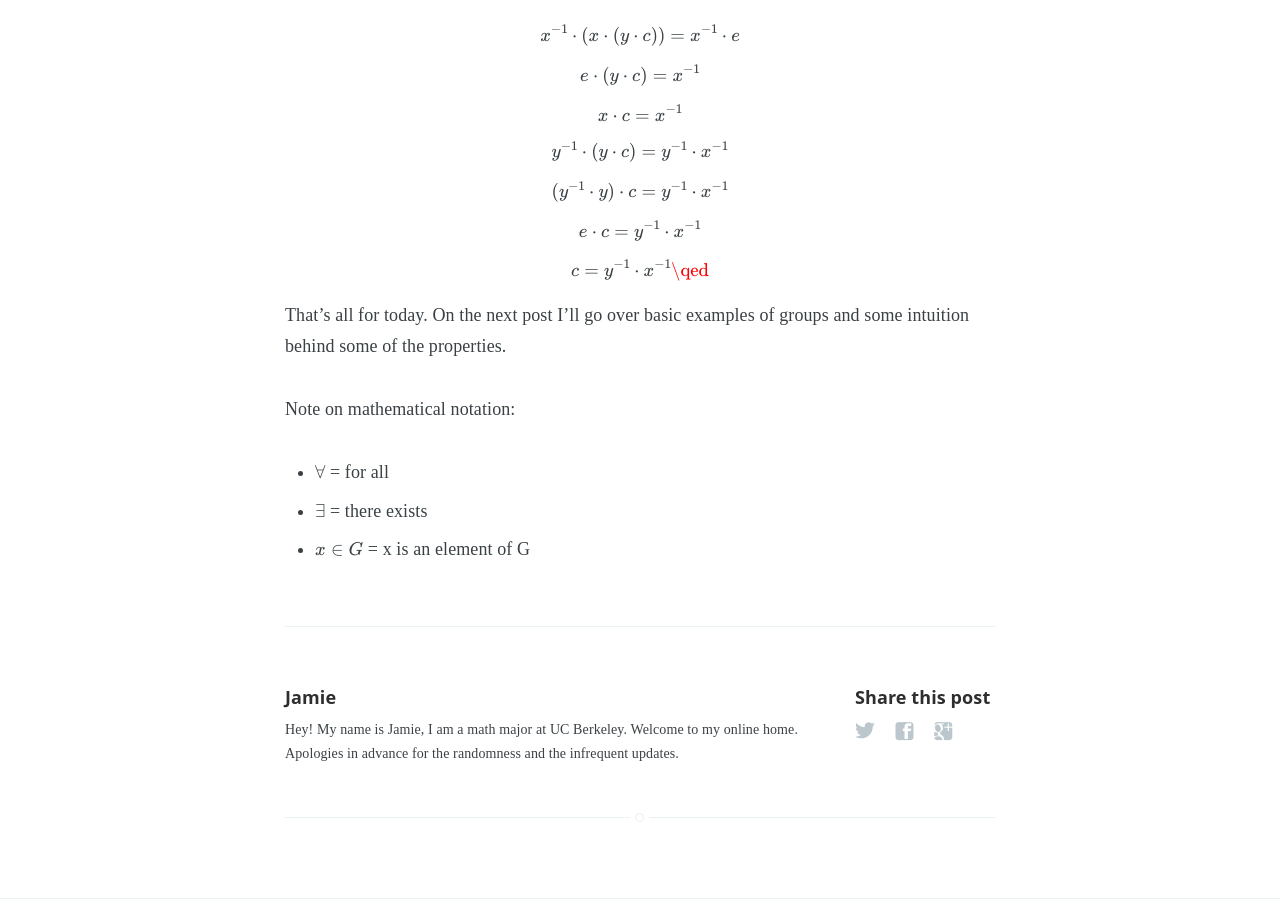
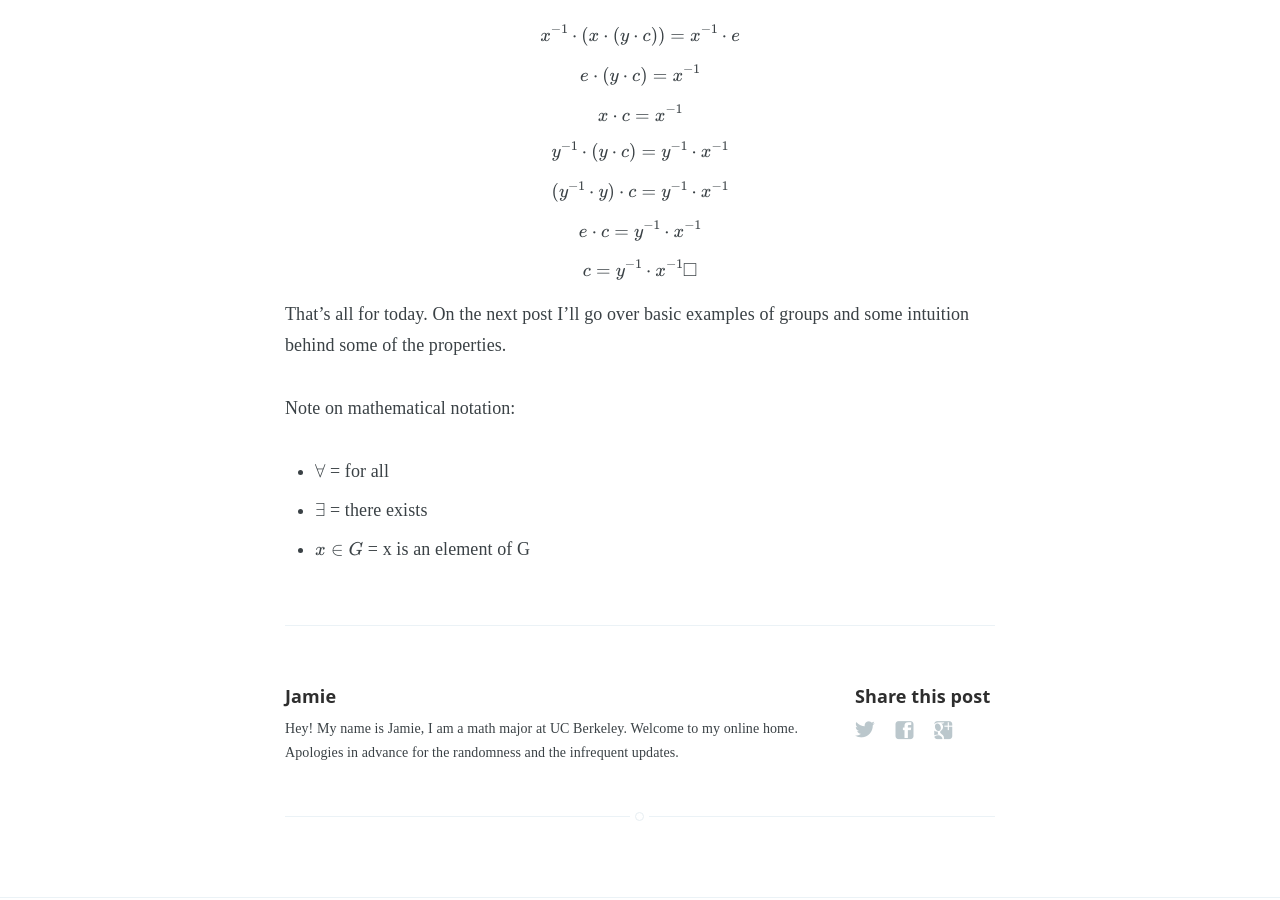
Before and after one commit to jamiecayley/jamiecayley.github.io, a Jekyll site: the page built from _posts/2016-04-06-An-Introduction-To-Abstract-Algebra-1.md, in a window 1280 px wide and 900 px high, scrolled down 1742 px. Built offline with Jekyll 4.4.1, drawn with Linux system fonts in a browser that asks for light colours; some web fonts are replaced; formulas are drawn with MathJax 3.

Commit message:
Update 2016-04-06-An-Introduction-To-Abstract-Algebra-1.md

```diff
--- a/_posts/2016-04-06-An-Introduction-To-Abstract-Algebra-1.md
+++ b/_posts/2016-04-06-An-Introduction-To-Abstract-Algebra-1.md
@@ -45,7 +45,7 @@ $$(y^{-1} \cdot y) \cdot c = y^{-1} \cdot x^{-1}$$
 
 $$e \cdot c = y^{-1} \cdot x^{-1}$$
 
-$$c = y^{-1} \cdot x^{-1} \qed$$
+$$c = y^{-1} \cdot x^{-1} \square$$
 
 That's all for today. On the next post I'll go over basic examples of groups and some intuition behind some of the properties.
 
```
